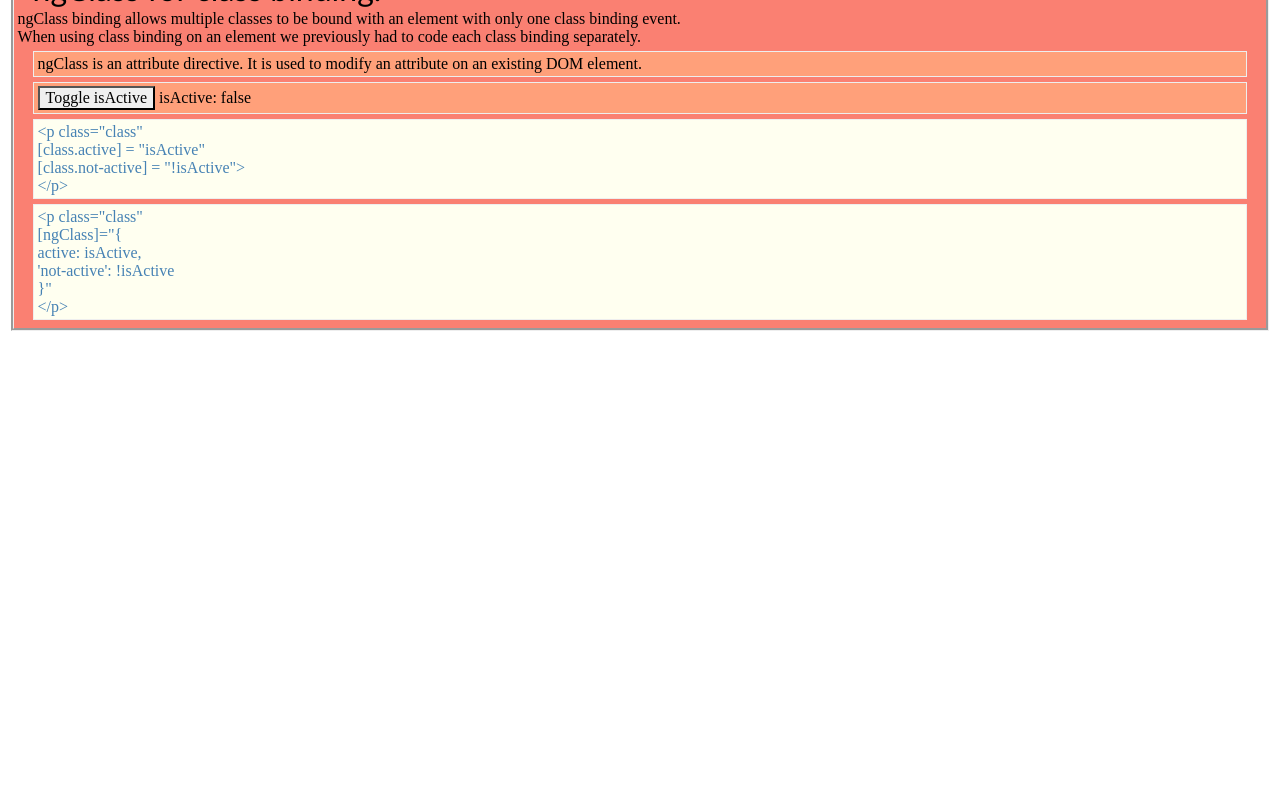
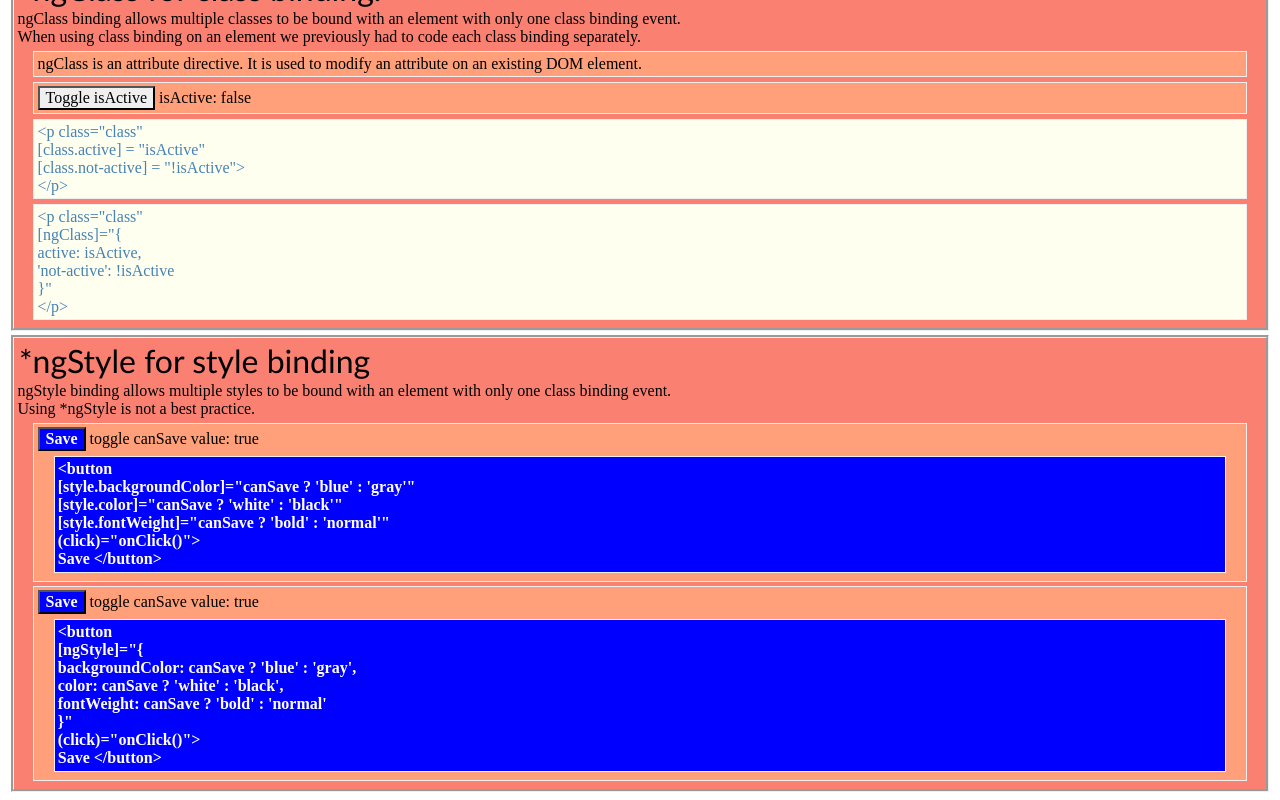
Before and after one commit to clgrogan/Directives-NG, an Angular app: page / in a window 1280 px wide. Shown: the part 1514-2314 px from the top of the page. Before the commit the page ends 1853 px from the top, so only its background shows below. Built offline with nearby package versions, Linux system fonts and the light colour scheme.

Commit message:
ngStyle demonstration addded

```diff
--- a/src/app/app.component.html
+++ b/src/app/app.component.html
@@ -4,4 +4,5 @@
   <ng-for></ng-for>
   <ng-track-by></ng-track-by>
   <ng-class></ng-class>
+  <ng-style></ng-style>
 </main>
--- a/src/app/app.module.ts
+++ b/src/app/app.module.ts
@@ -7,6 +7,7 @@ import { NgSwitchCaseComponent } from './ng-switch-case/ng-switch-case.component
 import { NgForComponent } from './ng-for/ng-for.component';
 import { NgTrackByComponent } from './ng-track-by/ng-track-by.component';
 import { NgClassComponent } from './ng-class/ng-class.component';
+import { NgStyleComponent } from './ng-style/ng-style.component';
 
 @NgModule({
   declarations: [
@@ -15,7 +16,8 @@ import { NgClassComponent } from './ng-class/ng-class.component';
     NgSwitchCaseComponent,
     NgForComponent,
     NgTrackByComponent,
-    NgClassComponent
+    NgClassComponent,
+    NgStyleComponent
   ],
   imports: [
     BrowserModule
--- /dev/null
+++ b/src/app/ng-style/ng-style.component.html
@@ -0,0 +1,60 @@
+<section class="ng-section">
+  <h2>*ngStyle for style binding</h2>
+  ngStyle binding allows multiple styles to be bound with an element with only
+  one class binding event.<br />
+  Using *ngStyle is not a best practice.
+  <div class="code">
+    <button
+      [style.backgroundColor]="canSave ? 'blue' : 'gray'"
+      [style.color]="canSave ? 'white' : 'black'"
+      [style.fontWeight]="canSave ? 'bold' : 'normal'"
+      (click)="onClick()"
+    >
+      Save
+    </button>
+    toggle canSave value: {{ canSave }}
+    <p
+      class="code"
+      [style.backgroundColor]="canSave ? 'blue' : 'gray'"
+      [style.color]="canSave ? 'white' : 'black'"
+      [style.fontWeight]="canSave ? 'bold' : 'normal'"
+    >
+      &lt;button <br />
+      [style.backgroundColor]="canSave ? 'blue' : 'gray'"<br />
+      [style.color]="canSave ? 'white' : 'black'" <br />
+      [style.fontWeight]="canSave ? 'bold' : 'normal'" <br />
+      (click)="onClick()"> <br />
+      Save &lt;/button>
+    </p>
+  </div>
+  <div class="code">
+    <button
+      [ngStyle]="{
+        backgroundColor: canSave ? 'blue' : 'gray',
+        color: canSave ? 'white' : 'black',
+        fontWeight: canSave ? 'bold' : 'normal'
+      }"
+      (click)="onClick()"
+    >
+      Save
+    </button>
+    toggle canSave value: {{ canSave }}
+    <p
+      class="code"
+      [ngStyle]="{
+        backgroundColor: canSave ? 'blue' : 'gray',
+        color: canSave ? 'white' : 'black',
+        fontWeight: canSave ? 'bold' : 'normal'
+      }"
+    >
+      &lt;button <br />
+      [ngStyle]="&#123;<br />
+      backgroundColor: canSave ? 'blue' : 'gray',<br />
+      color: canSave ? 'white' : 'black',<br />
+      fontWeight: canSave ? 'bold' : 'normal'<br />
+      &#125;"<br />
+      (click)="onClick()"> <br />
+      Save &lt;/button>
+    </p>
+  </div>
+</section>
--- /dev/null
+++ b/src/app/ng-style/ng-style.component.ts
@@ -0,0 +1,14 @@
+import { Component } from "@angular/core";
+
+@Component({
+  selector: "ng-style",
+  templateUrl: "./ng-style.component.html",
+  styleUrls: ["../app.component.scss", "./ng-style.component.scss"],
+})
+export class NgStyleComponent {
+  canSave: boolean;
+  constructor() {
+    this.canSave = true;
+  }
+  onClick = () => (this.canSave = !this.canSave);
+}
```
Also changed, not shown: src/app/ng-style/ng-style.component.scss (added), 1 other file (tests, documents, lock files or other folders).
